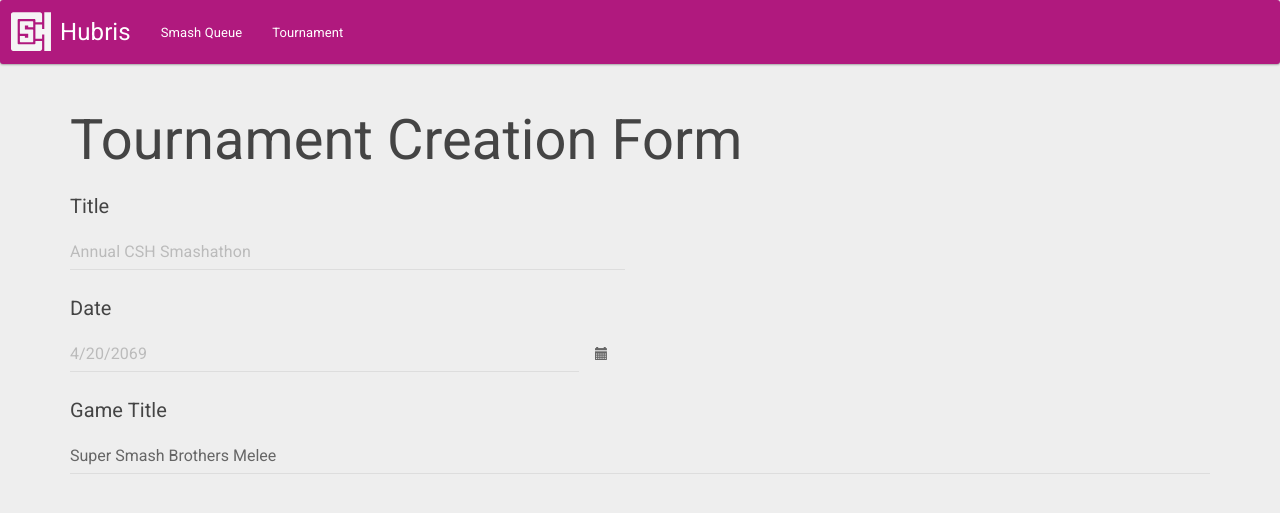
After one commit to zedoax/Hubris, a Flask app: page /create in a window 1280 px wide. The commit adds this page. Shown: the top 513 px of the page. Run offline with Flask 2, Linux system fonts and the light colour scheme; some libraries are stand-ins or nearby versions.

Commit message:
create in progress

```diff
--- /dev/null
+++ b/templates/create.html
@@ -0,0 +1,57 @@
+<!-- remember to panel -->
+<!-- do some required tags thingy -->
+{% extends 'base.html' %}
+
+{% block content %}
+    <div>
+        <h1>Tournament Creation Form</h1>
+    </div>
+    <form action="../api/v1/create" method="post">
+        <div class="form-group">
+            <div class="row">
+                <div class="col-sm-6">
+                    <label for="titleForm"><h5>Title</h5></label>
+                    <input type="text" class="form-control" id="titleForm" placeholder="Annual CSH Smashathon"/>
+                </div>
+            </div>
+        </div>
+        <!-- <div class="form-group">
+            <label for="dateForm">Date of Event</label>
+            <input type="text" class="form-control" id="dateForm" placeholder="4/20/2069"/>
+        </div> -->
+        <div class="form-group">
+            <div class="row">
+                <div class='col-sm-6'>
+                    <label for="datepicker"><h5>Date</h5></label>
+                    <div class='input-group date'>
+                        <input type='text' class="form-control" id="datepicker" placeholder="4/20/2069" />
+                        <span class="input-group-addon">
+                            <span class="glyphicon glyphicon-calendar"></span>
+                        </span>
+                    </div>
+                </div>
+            </div>
+                <script type="text/javascript">
+                    $(function () {
+                        $('#datepicker').datepicker();
+                    });
+                </script>
+        </div>
+    <div class="form-group">
+    <label for="gameselect"><h5>Game Title</h5></label>
+    <select class="form-control" id="gameselect">
+      <option>Super Smash Brothers Melee</option>
+      <option>Super Smash Brothers WiiU</option>
+      <option></option>
+      <option>4</option>
+      <option>5</option>
+    </select>
+  </div>
+    </form>
+
+
+
+{% endblock %}
+
+
+-->
--- a/templates/tournament.html
+++ b/templates/tournament.html
@@ -1,8 +1,6 @@
 {% extends 'base.html' %}
 
 {% block content %}
-    <div>
-        <h3> Hello there. </h3>
-        <h1> AH, GENERAL KENOBI </h1>
-    </div>
+    <a href="/create" class="btn btn-primary btn-lg btn-block">CREATE TOURNAMENT</a>
+        <!-- <button type="submit">Create Tournament</button> -->
 {% endblock %}
--- a/tournament/routes.py
+++ b/tournament/routes.py
@@ -5,3 +5,8 @@ from flask import render_template
 @tournament_blueprint.route("/tournament", methods=['GET'])
 def get_tourney():
     return render_template('tournament.html', title='CSH | Tournament')
+
+
+@tournament_blueprint.route("/create", methods=['GET'])
+def get_create():
+    return render_template('create.html', title='CSH | Tournament')
```
